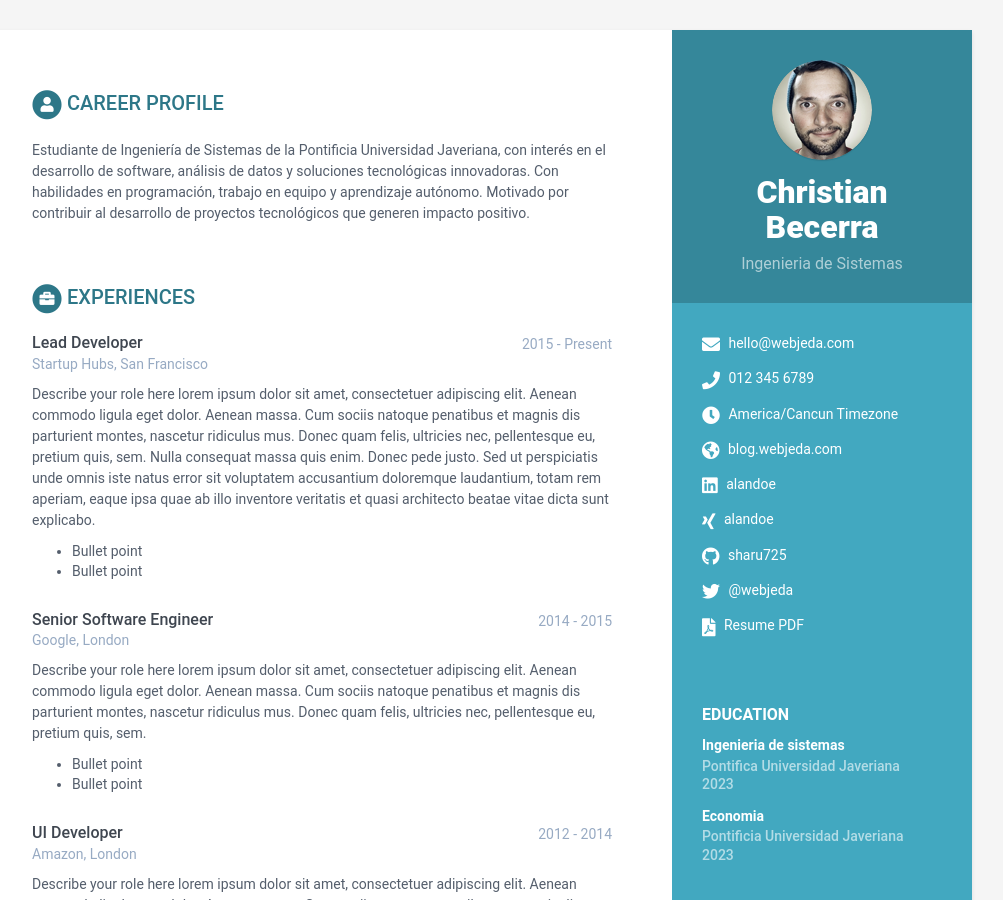
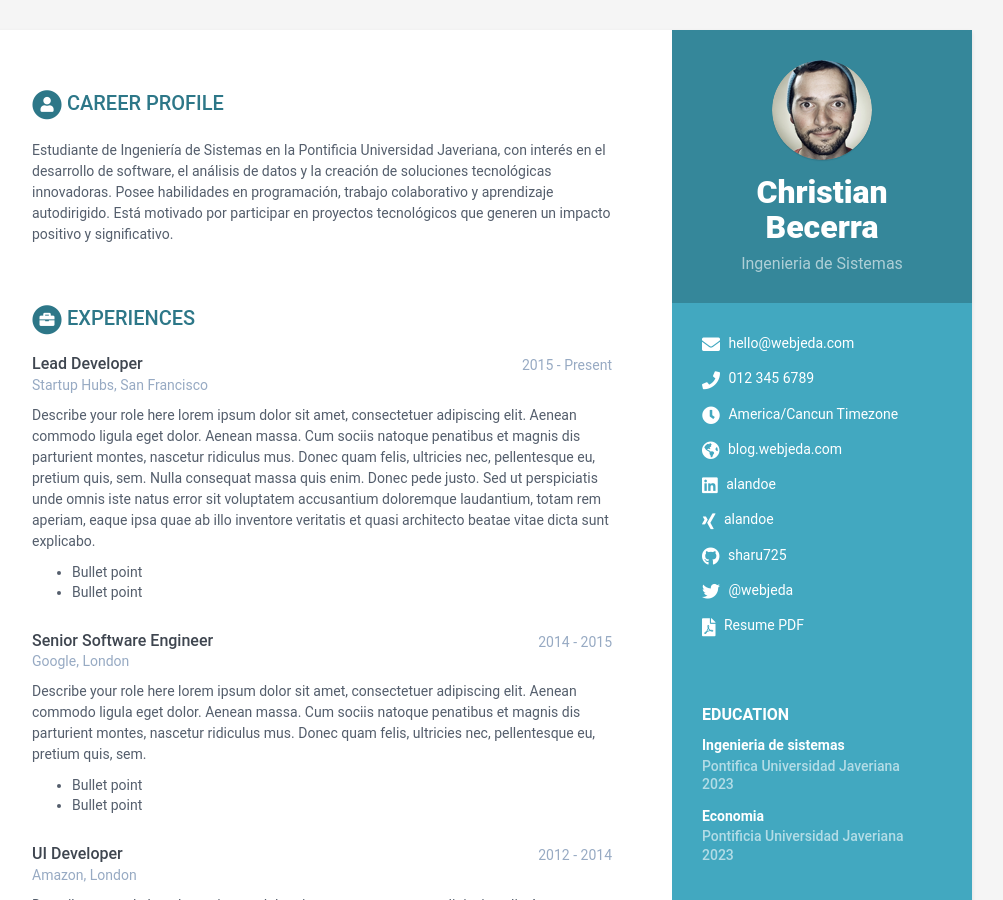
Before and after one commit to Christian-hub-art/Becerra_CV2, a Jekyll site: the page built from index.html, in a window 1280 px wide and 900 px high. Shown: the whole window, without its empty margins (168-1171 px from the left). Built offline with Jekyll 4.4.1, drawn with Linux system fonts in a browser that asks for light colours.

Commit message:
Cambia perfil profesional (#7)

```diff
--- a/_data/data.yml
+++ b/_data/data.yml
@@ -63,7 +63,7 @@ sidebar:
 career-profile:
     title: Career Profile
     summary: |
-      Estudiante de Ingeniería de Sistemas de la Pontificia Universidad Javeriana, con interés en el desarrollo de software, análisis de datos y soluciones tecnológicas innovadoras. Con habilidades en programación, trabajo en equipo y aprendizaje autónomo. Motivado por contribuir al desarrollo de proyectos tecnológicos que generen impacto positivo.
+      Estudiante de Ingeniería de Sistemas en la Pontificia Universidad Javeriana, con interés en el desarrollo de software, el análisis de datos y la creación de soluciones tecnológicas innovadoras. Posee habilidades en programación, trabajo colaborativo y aprendizaje autodirigido. Está motivado por participar en proyectos tecnológicos que generen un impacto positivo y significativo.
 education:
     title: Education
     info:
```
